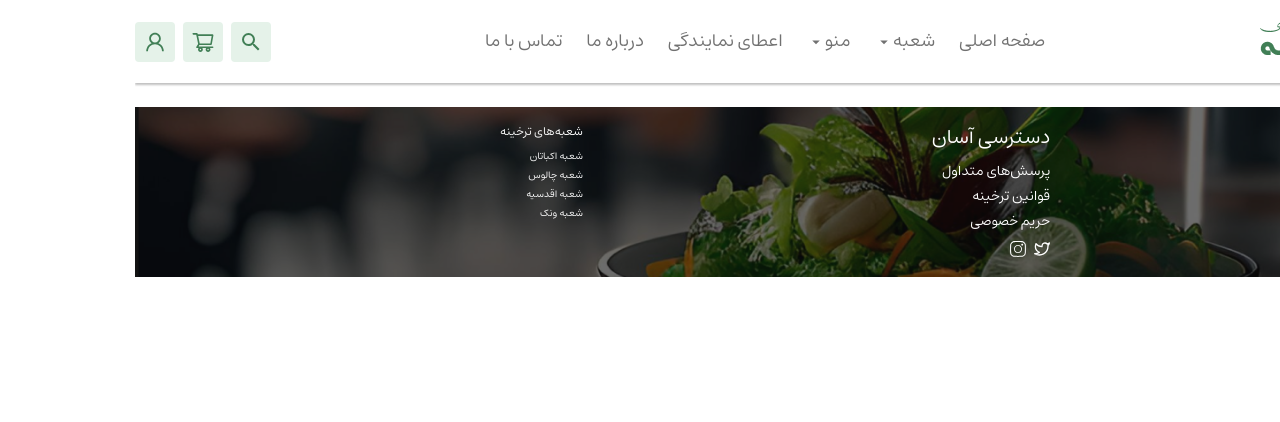
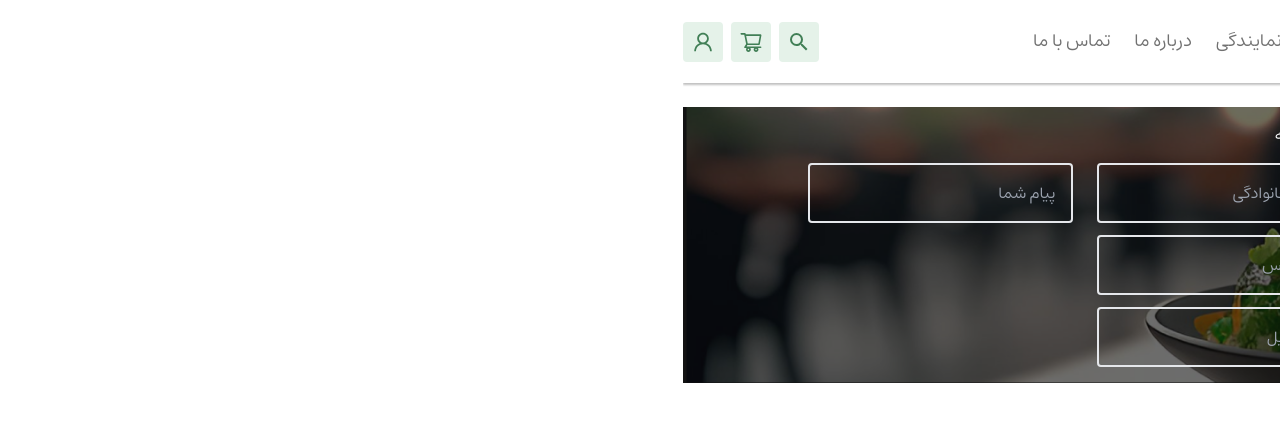
Before and after one commit to Mhboolor/tarkhine, a React (Vite) app in the folder front-end/: page / in a window 1280 px wide. Shown: the top 422 px of the page. Built offline with nearby package versions, Linux system fonts and the light colour scheme; some icons are missing.

Commit message:
create content folder for Footer comp and make reusable Input comp
I add several properties to input component to make it customize when we want use it again

```diff
--- a/front-end/src/components/Footer/Footer.jsx
+++ b/front-end/src/components/Footer/Footer.jsx
@@ -1,7 +1,8 @@
 import React from 'react'
 import imageSrc from '../../assets/images/footer-desktop.png'
-import FooterRightList from './FooterRightList';
-import FooterCenterList from './FooterCenterList';
+import FooterRightList from './content/FooterRightSection';
+import FooterCenterList from './content/FooterCenterSection';
+import FooterLeftSection from './content/FooterLeftSection';
 
 const Footer = () => {
   console.log(imageSrc);
@@ -10,7 +11,7 @@ const Footer = () => {
       <div className="footer-content text-white w-full flex justify-evenly bg-black/60 p-4">
         <FooterRightList />
         <FooterCenterList />
-
+        <FooterLeftSection />
       </div>
     </footer>
   )
--- a/front-end/src/components/Footer/FooterCenterList.jsx
+++ b/front-end/src/components/Footer/content/FooterCenterSection.jsx
@@ -3,8 +3,8 @@ import React from 'react'
 const FooterCenterList = () => {
     return (
         <div className="footer-center flex flex-col gap-2">
-            <h2 className='text-caption-md'>شعبه‌های ترخینه</h2>
-            <ul className='flex flex-col gap-1 text-caption-sm'>
+            <h2 className='text-caption-md lg:text-body-xl'>شعبه‌های ترخینه</h2>
+            <ul className='flex flex-col gap-1 text-caption-sm lg:text-body-sm'>
                 <li>شعبه اکباتان</li>
                 <li>شعبه چالوس</li>
                 <li>شعبه اقدسیه</li>
--- /dev/null
+++ b/front-end/src/components/Footer/content/FooterLeftSection.jsx
@@ -0,0 +1,24 @@
+import React from 'react'
+import Input from '../../common/Input/Input'
+
+const FooterLeftSection = () => {
+    return (
+        <section className='footer-left-container flex flex-col gap-4'>
+            <h5>پیام به ترخینه</h5>
+            <div className='flex gap-6'>
+                {/* right section */}
+                <div className='flex flex-col gap-3 items-center'>
+                    <Input borderColor={'gray-7'} width='276px' height='40px' placeholderTextColor='gray-1' textColor='gray-1' type='text' placeholder='نام و نام خانوادگی' />
+                    <Input borderColor={'gray-7'} width='276px' height='140px' placeholderTextColor='gray-1' textColor='gray-1' type='text' placeholder='شماره تماس' />
+                    <Input borderColor={'gray-7'} width='276px' height='40px' placeholderTextColor='gray-1' textColor='gray-1' type='email' placeholder='آدرس ایمیل' />
+                </div>
+                {/* left section */}
+                <div>
+                <Input borderColor={'gray-7'} width='276px' height='144px' placeholderTextColor='gray-1' textColor='gray-1' placeholder='پیام شما' type='textarea' />
+                </div>
+            </div>
+        </section>
+    )
+}
+
+export default FooterLeftSection
--- /dev/null
+++ b/front-end/src/components/common/Input/Input.jsx
@@ -0,0 +1,22 @@
+import React from 'react'
+
+const Input = (props) => {
+    return (
+        <input
+            className={`
+            border-2 bg-transparent outline-none p-4
+            border-${props.borderColor}
+            text-${props.textColor}
+            rounded-4
+            w-[${props.width}]
+            h-[${props.height}]
+            placeholder:text-${props.placeholderTextColor}
+            `}
+
+            type={props.type}
+            placeholder={props.placeholder}
+        />
+    )
+}
+
+export default Input
```
Also changed, not shown: front-end/src/components/Footer/content/FooterIcons.jsx (renamed from front-end/src/components/Footer/FooterIcons.jsx), front-end/src/components/Footer/content/FooterRightSection.jsx (renamed from front-end/src/components/Footer/FooterRightList.jsx).
